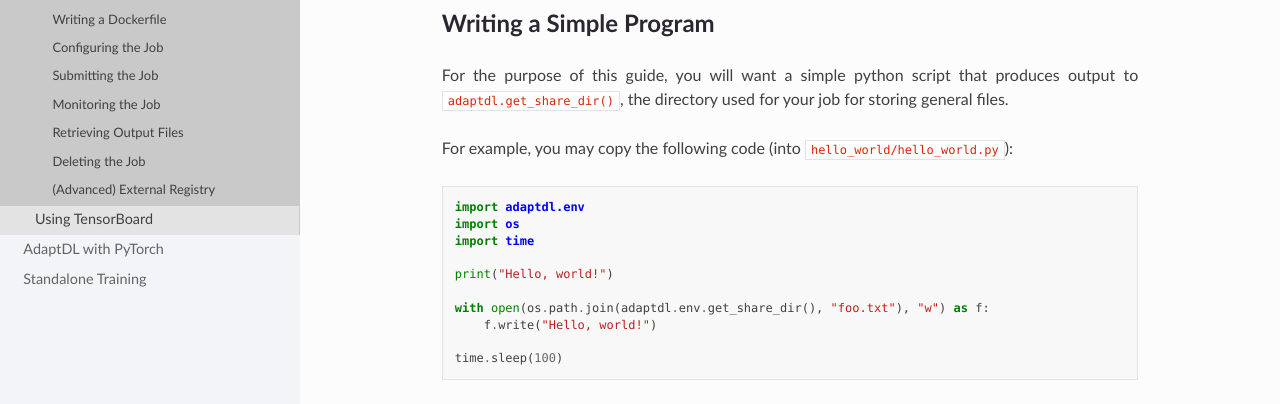
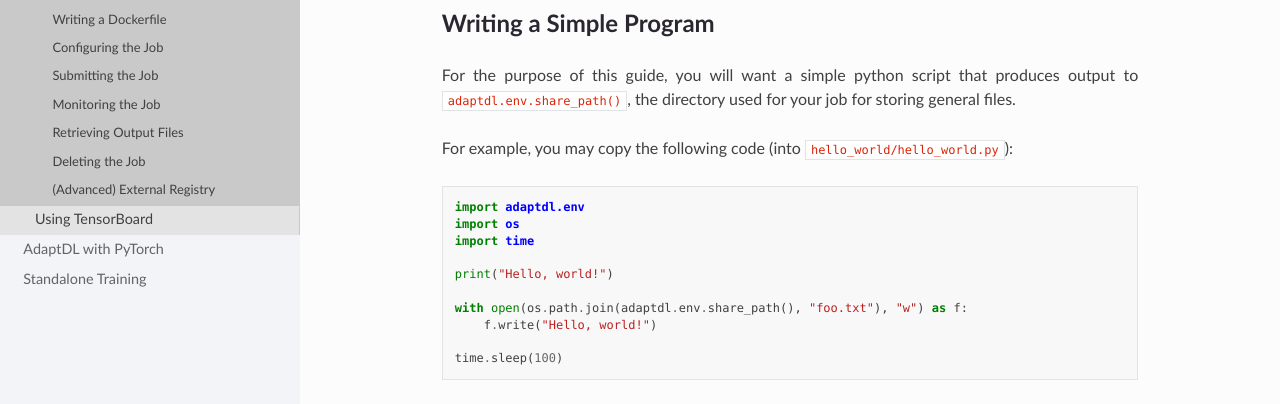
Before and after one commit to petuum/adaptdl, a Sphinx documentation site: the page built from docs/commandline/simple-job.rst, in a window 1280 px wide and 900 px high. Shown: the part 389-793 px from the top of the window. Built offline with Sphinx 7.4.7 and the Read the Docs theme 2.0.0, drawn with Linux system fonts in a browser that asks for light colours; pages that are not in the unit, such as notebooks, are missing from menus.

Commit message:
update doc (#77)
* update doc

* further update

* ignore the tag file

Co-authored-by: Bingjing Zhang <bingjing.zhang@petuum.com>

```diff
--- a/docs/commandline/simple-job.rst
+++ b/docs/commandline/simple-job.rst
@@ -17,7 +17,7 @@
 ------------------------
 
 For the purpose of this guide, you will want a simple python script that
-produces output to ``adaptdl.get_share_dir()``, the directory used for
+produces output to ``adaptdl.env.share_path()``, the directory used for
 your job for storing general files.
 
 For example, you may copy the following code (into ``hello_world/hello_world.py``):
@@ -30,7 +30,7 @@
 
    print("Hello, world!")
 
-   with open(os.path.join(adaptdl.env.get_share_dir(), "foo.txt"), "w") as f:
+   with open(os.path.join(adaptdl.env.share_path(), "foo.txt"), "w") as f:
        f.write("Hello, world!")
 
    time.sleep(100)
```
Also changed, not shown: 1 other file.
